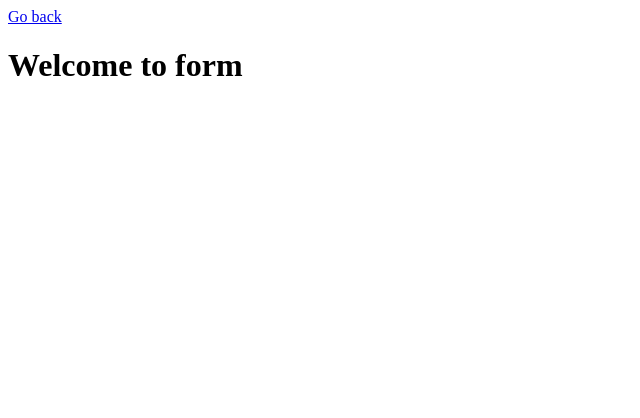
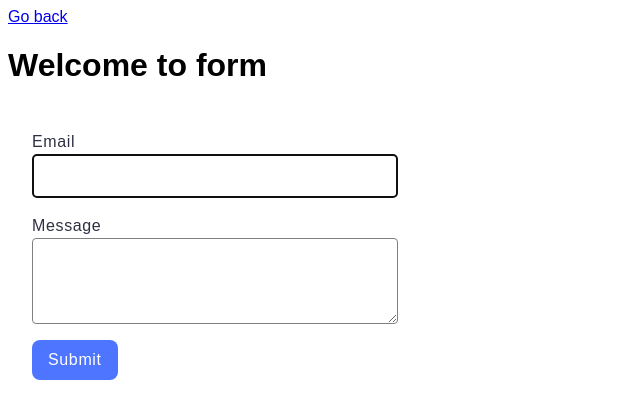
Before and after one commit to AnnaLvchnk/goit-js-hw-09, a website built with Vite: page src/2-form.html in a window 1280 px wide. Shown: the whole page, without its empty margins (0-640 px from the left). Built offline with nearby package versions, Linux system fonts and the light colour scheme.

Commit message:
update form.js, form.css, form.html

```diff
--- a/src/2-form.html
+++ b/src/2-form.html
@@ -11,7 +11,19 @@
     <div>
       <a href="./index.html">Go back</a>
       <h1>Welcome to form</h1>
-
+    </div>
+    <div class="form">
+    <form class="feedback-form" autocomplete="off">
+      <label class="form-lable">
+        Email
+        <input type="email" name="email" autofocus />
+      </label>
+      <label class="form-lable">
+        Message
+        <textarea name="message" rows="8"></textarea>
+      </label>
+      <button class="btn-submit" type="submit">Submit</button>
+    </form>
     </div>
     <script  type="module" src="./js/2-form.js"></script>
   </body>
--- a/src/css/form.css
+++ b/src/css/form.css
@@ -0,0 +1,81 @@
+body {
+    font-family: 'Montserrat', sans-serif;
+}
+
+.form {
+    justify-content: center;
+}
+
+.feedback-form {
+    display: inline-flex;
+    padding: 24px;
+    flex-direction: column;
+    align-items: flex-start;
+    gap: 16px;
+    border-radius: 8px;
+    background: #fff;
+}
+
+.form-lable {
+    color: #2e2f42;
+    font-size: 16px;
+    font-style: normal;
+    font-weight: 400;
+    line-height: 24px;
+    letter-spacing: 0.64px;
+}
+
+input {
+    display: flex;
+    width: 360px;
+    height: 40px;
+    justify-content: center;
+    align-items: center;
+    flex-shrink: 0;
+    border-radius: 4px;
+    border: 1px solid #808080;
+}
+
+textarea {
+    display: flex;
+    width: 360px;
+    height: 80px;
+    justify-content: center;
+    align-items: center;
+    border-radius: 4px;
+    border: 1px solid #808080;
+}
+
+input:hover,
+textarea:hover {
+    border-radius: 4px;
+    border: 1px solid #000;
+}
+
+input:active,
+textarea:active {
+    border-radius: 4px;
+    border: 1px solid #808080;
+}
+
+.btn-submit {
+    color: #fff;
+    display: inline-flex;
+    padding: 8px 16px;
+    justify-content: center;
+    align-items: center;
+    gap: 10px;
+    border-radius: 8px;
+    background: #4e75ff;
+    cursor: pointer;
+    border: none;
+    font-size: 16px;
+    font-style: normal;
+    font-weight: 500;
+    line-height: 24px;
+    letter-spacing: 0.64px;
+}
+
+.btn-submit:hover {
+    background: #6c8cff;
+}
--- a/src/js/2-form.js
+++ b/src/js/2-form.js
@@ -1 +1,37 @@
-console.log("Form");
+const STORAGE_KEY = 'feedback-form-state';
+const form = document.querySelector('.feedback-form');
+const textarea = form.elements.message;
+const email = form.elements.email;
+
+form.addEventListener('submit', onFormSubmit);
+form.addEventListener('input', onFormInput);
+
+function onFormInput(event) {
+  const formImput = {};
+  formImput.email = event.currentTarget.elements.email.value.trim();
+  formImput.text = event.currentTarget.elements.message.value.trim();
+
+  localStorage.setItem(STORAGE_KEY, JSON.stringify(formImput));
+}
+
+function savedFormText() {
+     const savemessage = JSON.parse(localStorage.getItem(STORAGE_KEY));
+  if (savemessage) {
+    textarea.value = savemessage.text.trim();
+    email.value = savemessage.email.trim();
+  }
+}
+savedFormText();
+
+function onFormSubmit(event) {
+  event.preventDefault();
+  const email = event.currentTarget.elements.email.value.trim();
+  const text = event.currentTarget.elements.message.value.trim();
+  if (email === '' || text === '') {
+    alert('Please fill in all the fields!');
+    return;
+  }
+  console.log(JSON.parse(localStorage.getItem(STORAGE_KEY)));
+  localStorage.removeItem(STORAGE_KEY); //очищаємо сховище
+  event.currentTarget.reset(); //очищення поля форми
+}
```
